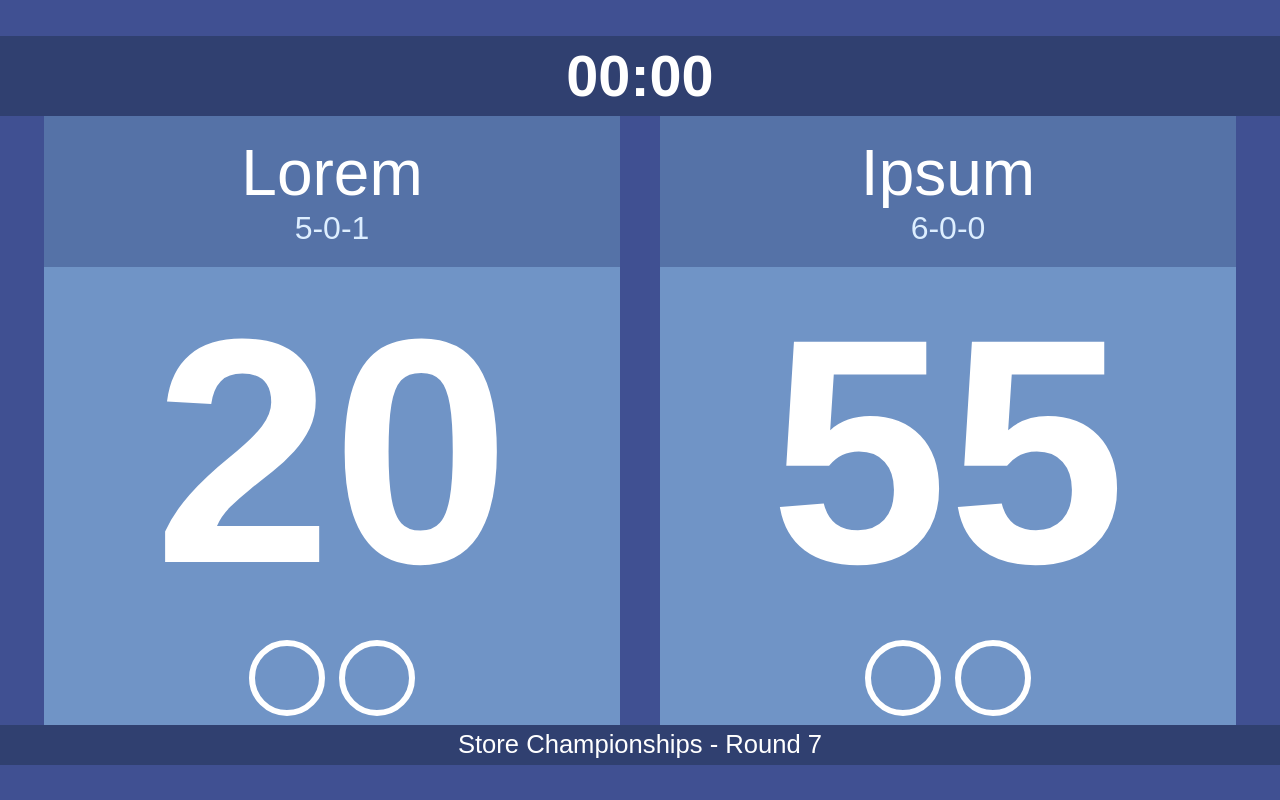
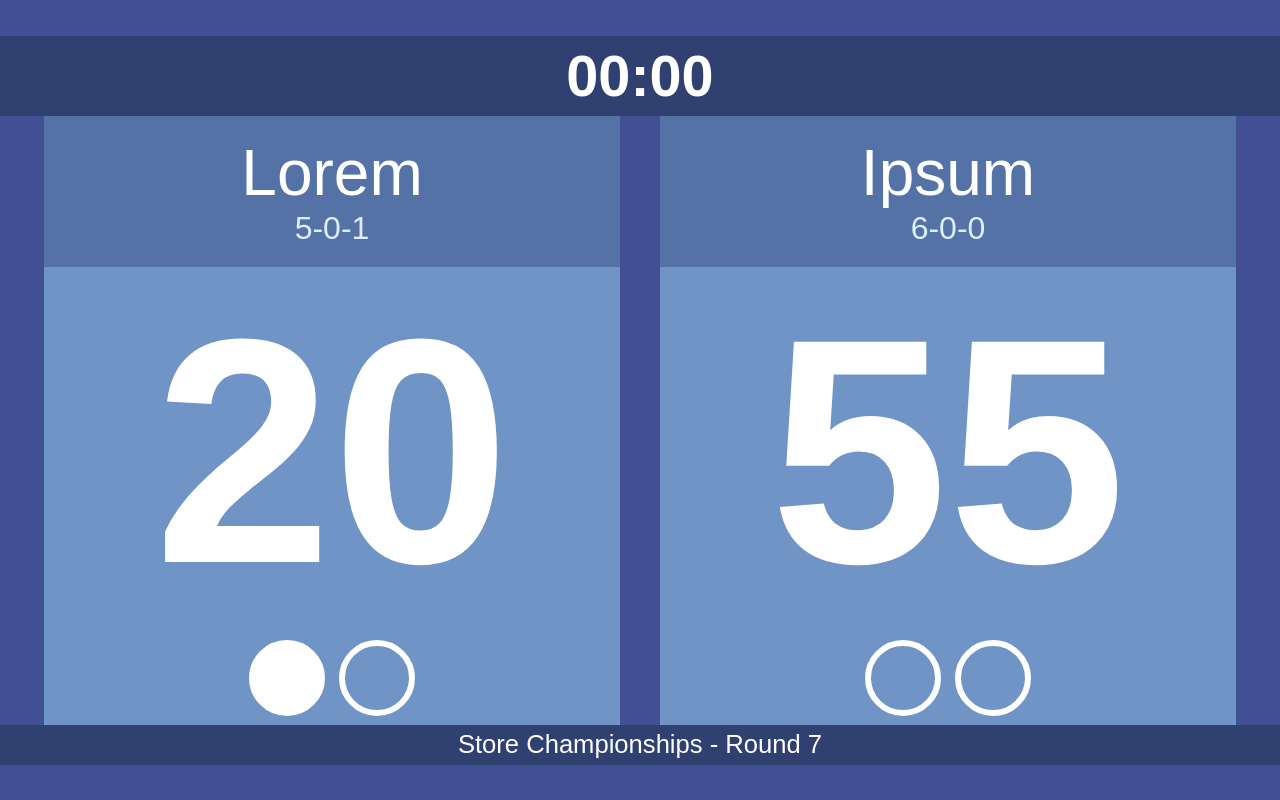
Before and after one commit to PixlRush/MTGLife, a plain HTML site: page viewer.html in a window 1280 px wide. Drawn offline with Linux system fonts and the light colour scheme.

Commit message:
Added functionality for Game Wins

```diff
--- a/viewer.css
+++ b/viewer.css
@@ -64,6 +64,14 @@ body{
 	border-radius: 5vw;
 	margin: 5px;
 }
+.mwinIndicatorF{
+	background-color: #FFFFFF;
+	display: inline-block;
+	border: 0.5vw solid #FFFFFF;
+	width: 5vw; height: 5vw;
+	border-radius: 5vw;
+	margin: 5px;
+}
 .status{
 	height: 5%;
 	display: flex;
--- a/viewer.html
+++ b/viewer.html
@@ -13,7 +13,7 @@
 			</div>
 			<div id="lifetotal">20</div>
 			<div id="mwins">
-				<div class="mwinIndicator" id="mwinIndicator1"></div>
+				<div class="mwinIndicatorF" id="mwinIndicator1"></div>
 				<div class="mwinIndicator" id="mwinIndicator2"></div>
 			</div>
 			<div id="record"></div>
```
